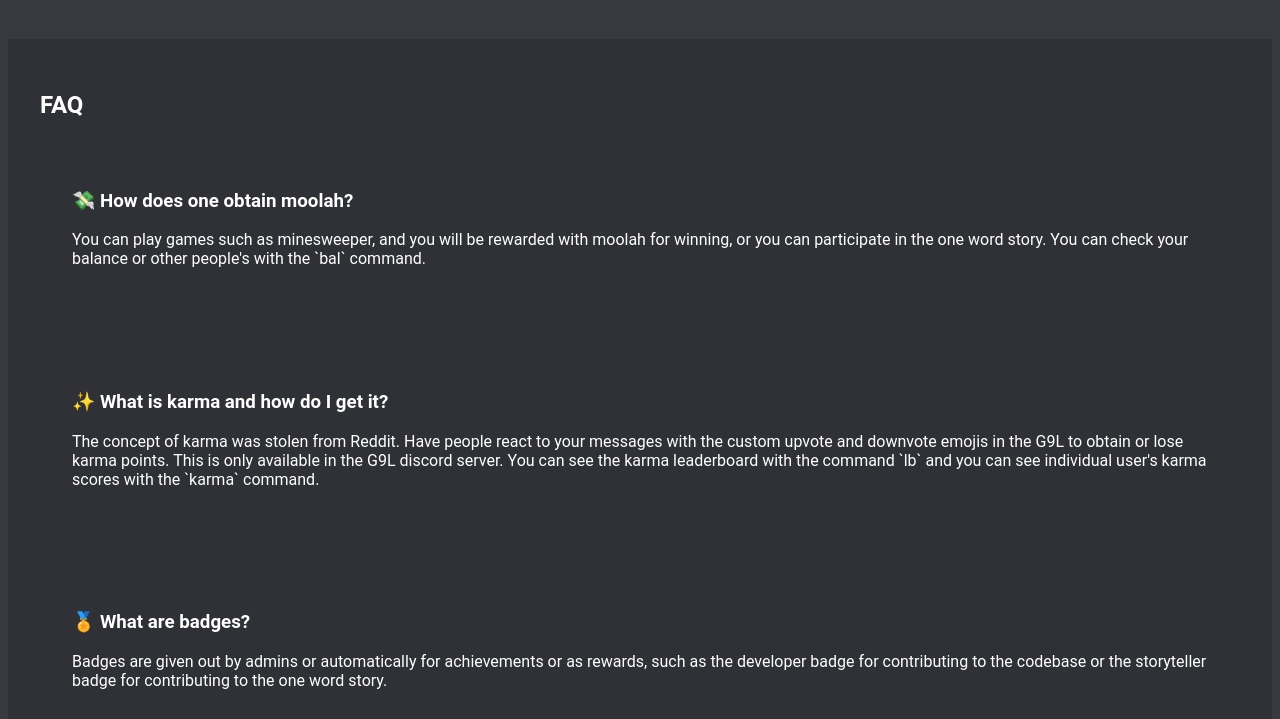
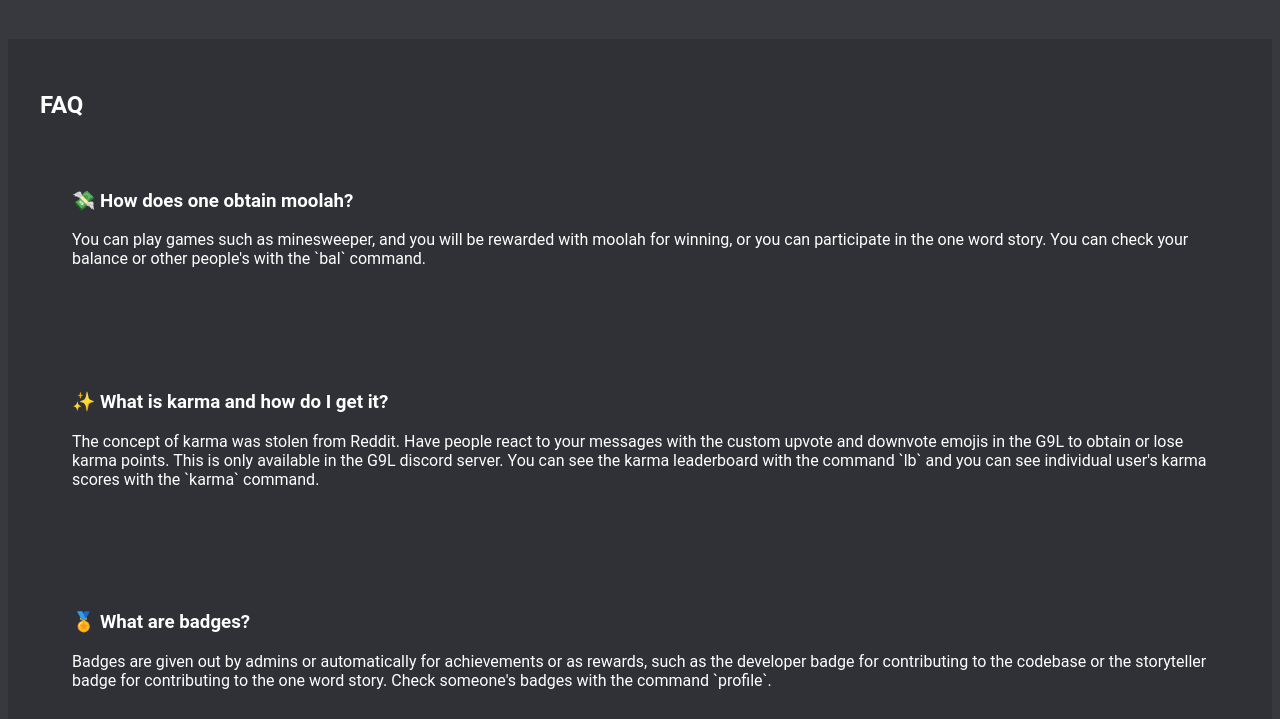
Before and after one commit to SeriousGuy888/gxrBot, a website: page docs/index.html in a window 1280 px wide. Shown: the part 81-800 px from the top of the page. Drawn offline with Linux system fonts and the light colour scheme.

Commit message:
Update index.html

```diff
--- a/docs/index.html
+++ b/docs/index.html
@@ -35,7 +35,7 @@
           <p>
             Badges are given out by admins or automatically for achievements or as rewards,
             such as the developer badge for contributing to the codebase or the storyteller badge
-            for contributing to the one word story.
+            for contributing to the one word story. Check someone's badges with the command `profile`.
           </p>
         </div>
       </div>
```
